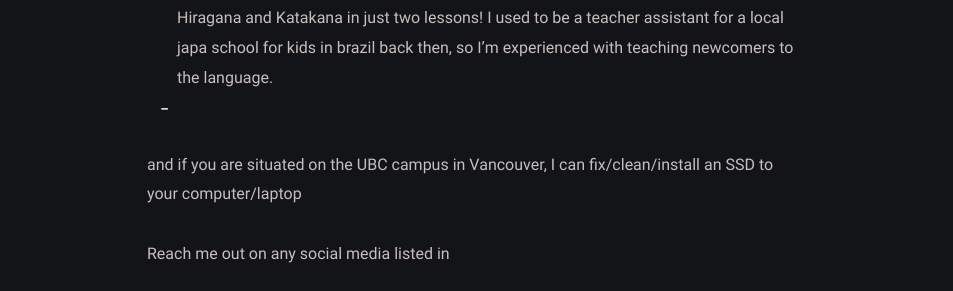
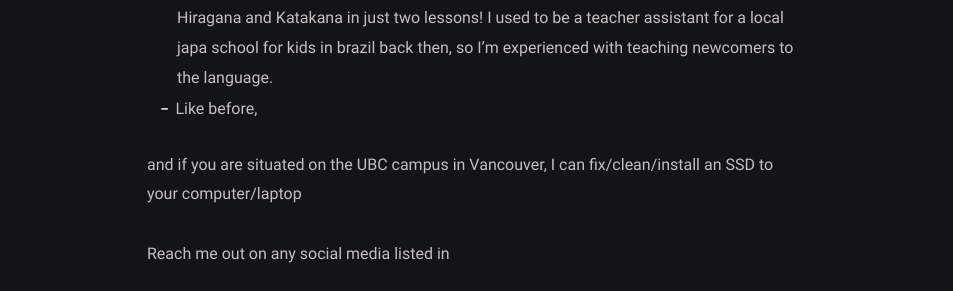
Before and after one commit to Pistachihen/pistachi.github.io, a Jekyll site: the page built from _posts/welcome-to-jekyll/2020-08-29-welcome-to-jekyll.md, in a window 1280 px wide. Shown: the part 484-775 px from the top of the page, without its empty margins (163-1116 px from the left). Built offline with Jekyll 4.4.1, drawn with Linux system fonts in a browser that asks for light colours.

Commit message:
2020-08-29-welcome-to-jekyll.md: changed

```diff
--- a/_posts/welcome-to-jekyll/2020-08-29-welcome-to-jekyll.md
+++ b/_posts/welcome-to-jekyll/2020-08-29-welcome-to-jekyll.md
@@ -7,7 +7,7 @@ categories: services
 Hello, you must have clicked this wondering "services？ How can this part japanese second-year engineering boy provide me anything?", Yes.
 
 - Being fluent on the japanese language since the age of 12, I can give **private japanese tutoring** for any levels, the first class being *FREE!* and for newbies, promising fluency in Hiragana and Katakana in just two lessons! I used to be a teacher assistant for a local japa school for kids in brazil back then, so I'm experienced with teaching newcomers to the language.
--
+- Like before,
 
 and if you are situated on the UBC campus in Vancouver, I can fix/clean/install an SSD to your computer/laptop
 
```
